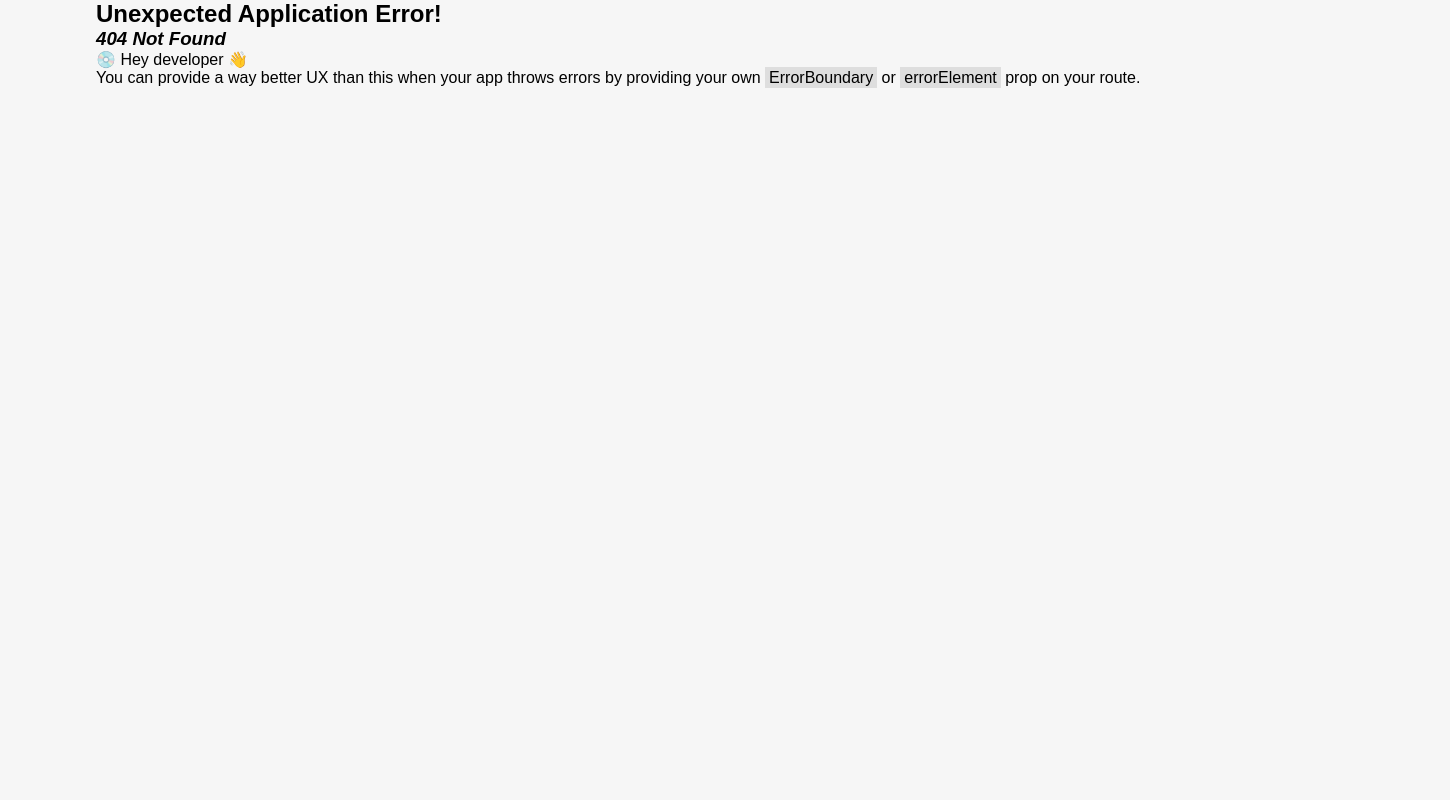
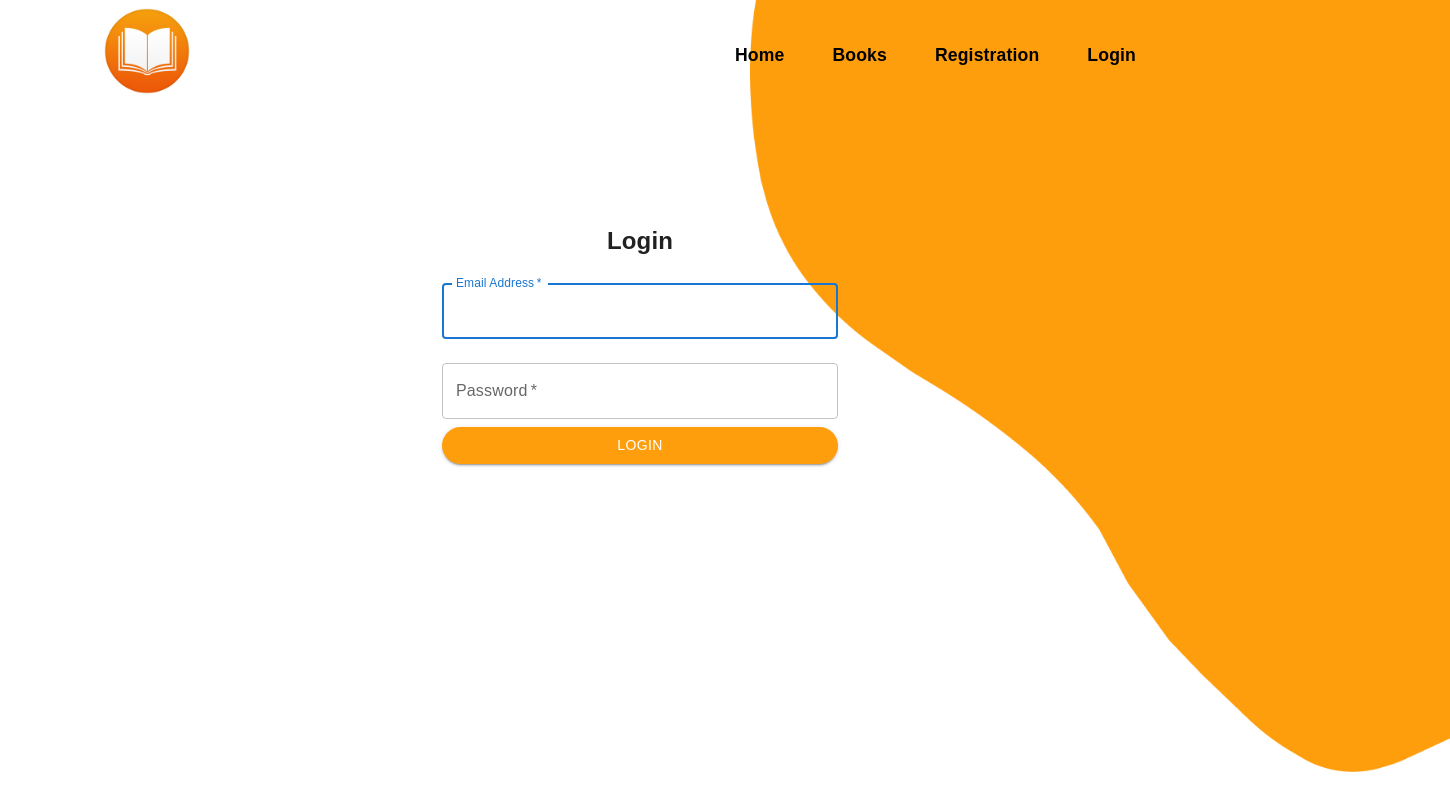
Before and after one commit to darkoo59/bookstore-frontend, a React (Create React App) app in the folder bookstore/: page /login in a window 1280 px wide. Before the commit this address had no page. Shown: the whole page, 1450 px wide, since content can reach past the window. Built offline with nearby package versions, Linux system fonts and the light colour scheme; the HTML template or start-up script is replaced by a standard one.

Commit message:
Add user login basic UI with essential validations

```diff
--- a/bookstore/src/App.css
+++ b/bookstore/src/App.css
@@ -144,6 +144,22 @@
     display: flex;
     align-items: center;
     justify-content: center;
+  }
+
+  .secondary-button-login {
+    padding: 1rem 2.5rem;
+    background-color: #fe9e0d;
+    outline: none;
+    border: none;
+    border-radius: 5rem;
+    font-size: 1.1rem;
+    cursor: pointer;
+    font-weight: 600;
+    color: white;
+    transition: 0.2s;
+    display: flex;
+    align-items: stretch;
+    justify-content: right;
   }
   .secondary-button svg {
     margin-left: 0.75rem;
--- a/bookstore/src/App.tsx
+++ b/bookstore/src/App.tsx
@@ -11,6 +11,7 @@ import {
   RouterProvider,
 } from "react-router-dom";
 import Registration from './pages/Registration';
+import Login from './pages/Login';
 
 
 const router = createBrowserRouter([
@@ -30,7 +31,12 @@ const router = createBrowserRouter([
         index: true,
         path: "registration",
         element: <Registration />
-      }
+      },
+      {
+        index: true,
+        path: "login",
+        element: <Login />
+      },
     ]
   },
 ]);
--- /dev/null
+++ b/bookstore/src/components/login-form.tsx
@@ -0,0 +1,73 @@
+import { Box, Button, Container, createTheme, CssBaseline, TextField, ThemeProvider } from "@mui/material";
+import { useState } from "react";
+
+const theme = createTheme();
+
+interface Props {
+  onSubmit: (filters: any) => void;
+}
+
+const LoginForm = ({ onSubmit }: Props) => {
+  const [email, setEmail] = useState('')
+  const [password, setPassword] = useState('')
+
+  const handleSubmit = (event: React.FormEvent<HTMLFormElement>) => {
+    event.preventDefault();
+    onSubmit({
+      email,
+      password
+    })
+  };
+
+  return (
+    <ThemeProvider theme={theme}>
+      <Container component="main" maxWidth="xs">
+        <CssBaseline />
+        <Box
+          sx={{
+            marginTop: 8,
+            display: 'flex',
+            flexDirection: 'column',
+            alignItems: 'center',
+          }}
+        >
+          <h2>Login</h2>
+          <Box component="form" onSubmit={handleSubmit} sx={{ mt: 1 }}>
+            <TextField
+              margin="normal"
+              required
+              fullWidth
+              id="email"
+              label="Email Address"
+              name="email"
+              autoComplete="email"
+              autoFocus
+              onChange={e => setEmail(e.target.value)}
+            />
+            <TextField
+              margin="normal"
+              required
+              fullWidth
+              name="password"
+              label="Password"
+              type="password"
+              id="password"
+              autoComplete="current-password"
+              onChange={e => setPassword(e.target.value)}
+            />
+            <Button
+              sx={{backgroundColor: '#fe9e0d', color: 'white', borderRadius: '5rem', ":hover": {backgroundColor: '#e48f0f'}}}
+              type="submit"
+              fullWidth
+              variant="contained"
+            >
+              Login
+            </Button>
+          </Box>
+        </Box>
+      </Container>
+    </ThemeProvider>
+  );
+}
+
+export default LoginForm
--- a/bookstore/src/components/registration-form.tsx
+++ b/bookstore/src/components/registration-form.tsx
@@ -102,7 +102,9 @@ const RegistrationForm = ({onSubmit}: Props) => {
 
       </div>
       <Box marginTop="20px">
+        <div>
         <button className="secondary-button">Register</button>
+        </div>
       </Box>
     </form>
   )
--- /dev/null
+++ b/bookstore/src/pages/Login.tsx
@@ -0,0 +1,52 @@
+import axios, { AxiosError, HttpStatusCode } from "axios";
+import LoginForm from "../components/login-form";
+import Navbar from "../components/navbar";
+import BannerBackground from "../images/banner-background.png";
+import { toast, ToastContainer } from 'react-toastify';
+import 'react-toastify/dist/ReactToastify.css';
+import { API_BASE_URL } from "../config";
+const Login = () => {
+  interface ErrorResponse {
+    errorMessage: string;
+  }
+  const login = async (data: any) => {
+    try {
+      const response = await axios.post(API_BASE_URL+'/user/login', data, { withCredentials: true })
+      if (response.status === HttpStatusCode.Ok) {
+        const respData = response.data
+        axios.defaults.headers.common['Authorization'] = `Bearer ${respData['access_token']}`
+        window.location.replace('/');
+        toast.success('Successfully logged in', {position: toast.POSITION.BOTTOM_CENTER});
+      }
+    } catch (err: unknown) {
+      if (axios.isAxiosError(err)) {
+        const axiosError = err as AxiosError<ErrorResponse>;
+        if (axiosError.response?.data.errorMessage.includes('Incorrect email or password')) {
+          toast.error(axiosError.response.data.errorMessage, {position: toast.POSITION.BOTTOM_CENTER});
+        }
+        else {
+            toast.error('Sorry, we\'re experiencing some technical difficulties. Please try again later.', {position: toast.POSITION.BOTTOM_CENTER});
+        }
+      }
+    }
+  }
+
+  return (
+    <div>
+        <ToastContainer/>
+    <div className="home-container">
+        <Navbar/>
+        <div className="home-banner-containter">
+            <div className="home-bannerImage-container">
+            <img src={BannerBackground} alt="" />
+            </div>
+            </div>
+            <div className="registration-container">
+        </div>
+    </div>
+    <LoginForm onSubmit={login}/>
+    </div>
+  );
+};
+
+export default Login;
```
